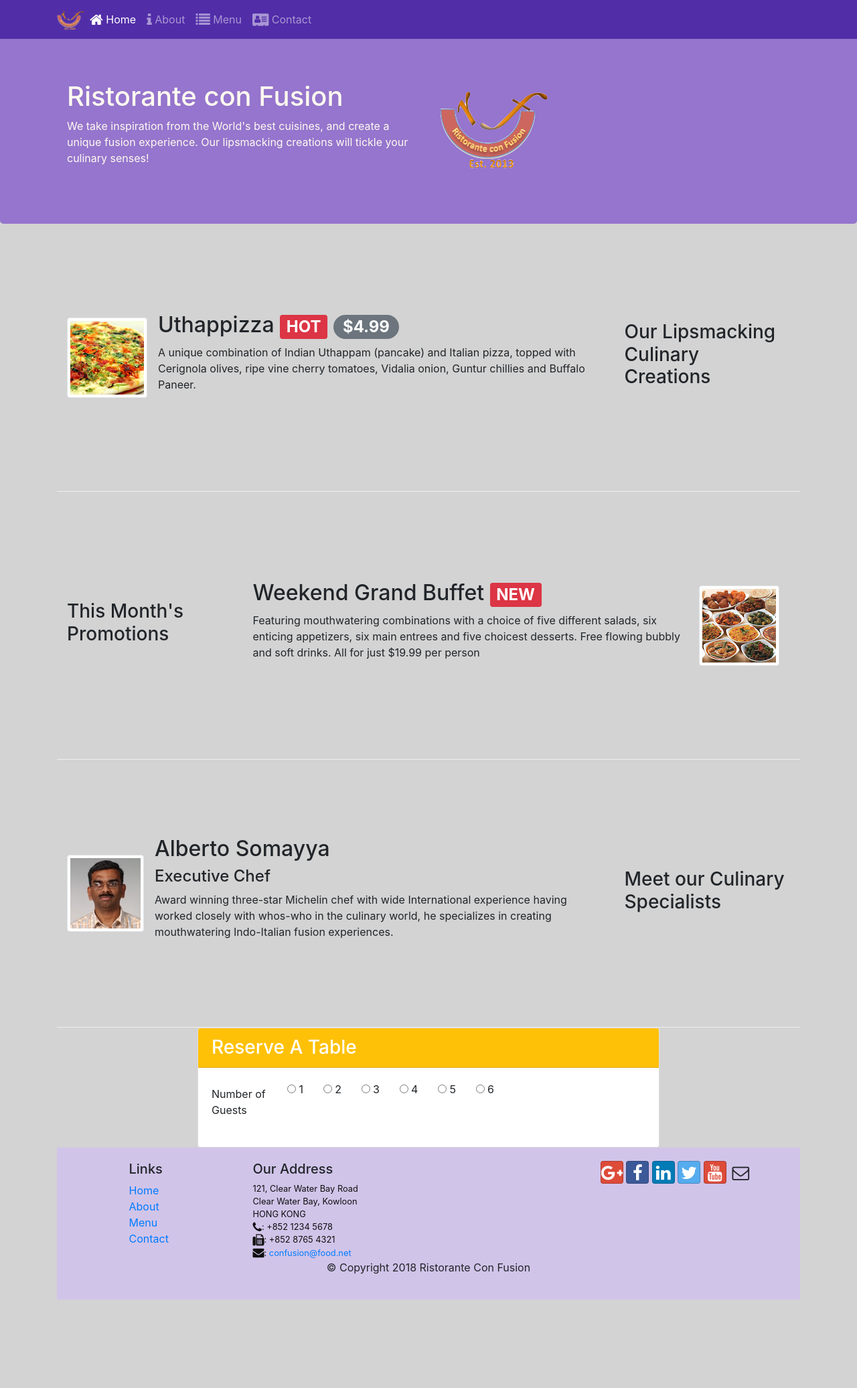
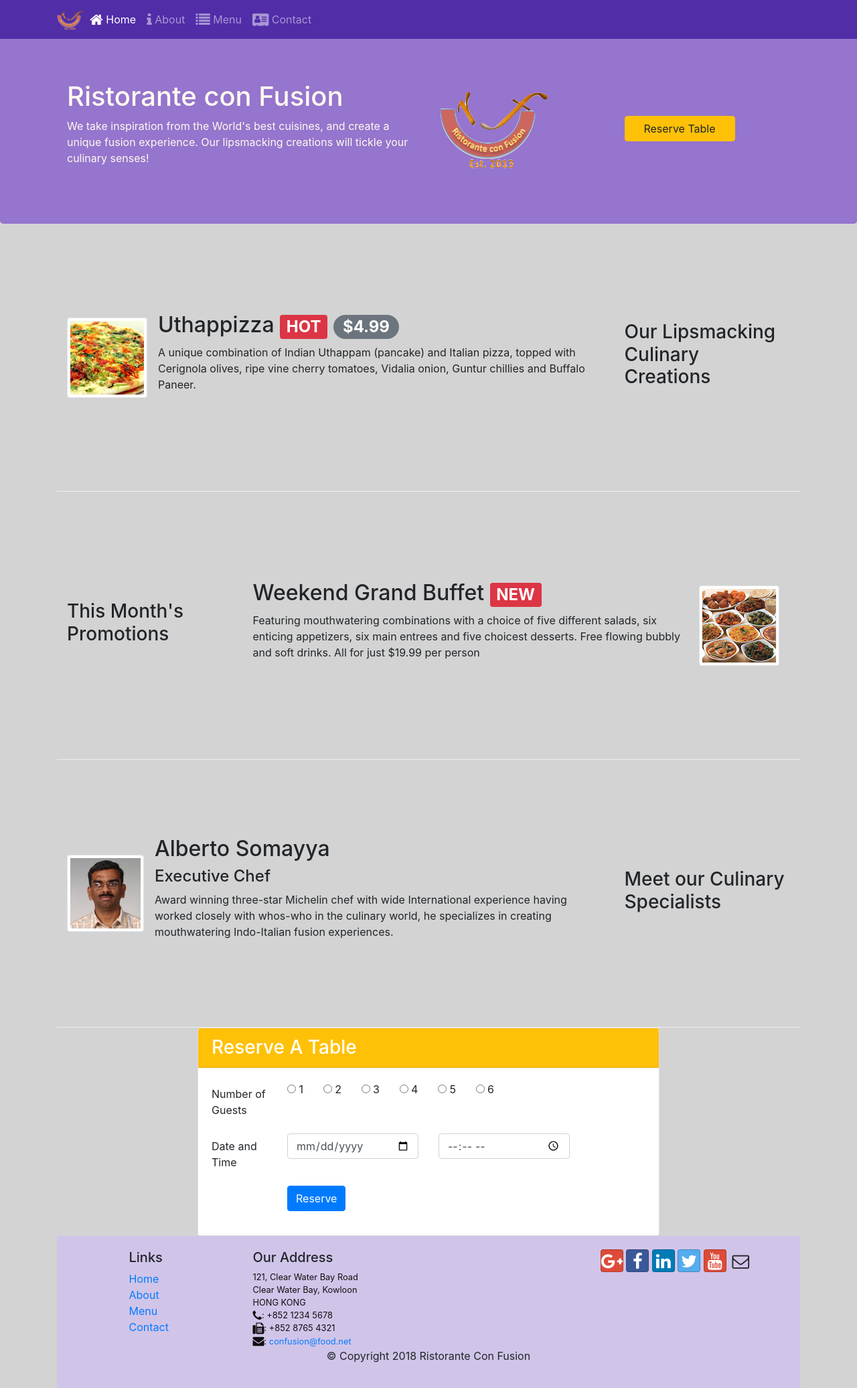
Before and after one commit to cwilliamson29/conFusion, a website: page index.html in a window 1280 px wide. Shown: the whole page at 67% size. Before the commit the page ends 1940 px from the top, so only its background shows below. Drawn offline with nearby package versions, Linux system fonts and the light colour scheme.

Commit message:
finishing index

```diff
--- a/index.html
+++ b/index.html
@@ -7,6 +7,8 @@
     <meta http-equiv="X-UA-Compatible" content="ie=edge" />
 
     <link rel="stylesheet" href="https://stackpath.bootstrapcdn.com/bootstrap/4.4.1/css/bootstrap.min.css" integrity="sha384-Vkoo8x4CGsO3+Hhxv8T/Q5PaXtkKtu6ug5TOeNV6gBiFeWPGFN9MuhOf23Q9Ifjh" crossorigin="anonymous" />
+    <link rel="stylesheet" href="https://cdnjs.cloudflare.com/ajax/libs/font-awesome/4.7.0/css/font-awesome.min.css">
+    <link rel="stylesheet" href="https://cdnjs.cloudflare.com/ajax/libs/bootstrap-social/5.1.1/bootstrap-social.min.css">
 
     <link rel="stylesheet" href="node_modules/font-awesome/css/font-awesome.min.css" />
     <link rel="stylesheet" href="node_modules/bootstrap-social/bootstrap-social.css" />
@@ -38,14 +40,17 @@
     <header class="jumbotron">
         <div class="container">
             <div class="row row-header">
-                <div class="col-12 col-sm-6">
+                <div class="col-md-6 col-sm-9">
                     <h1>Ristorante con Fusion</h1>
                     <p>
                         We take inspiration from the World's best cuisines, and create a unique fusion experience. Our lipsmacking creations will tickle your culinary senses!
                     </p>
                 </div>
-                <div class="col-12 col-sm align-self-center">
+                <div class="col-md-3 col-sm-10 align-self-center">
                     <img src="./img/logo.png" class="img-fluid">
+                </div>
+                <div class="col-md-3 col-sm-12 align-self-center align-items-center">
+                    <button class="col-md-8 btn btn-warning" onclick="window.location.href='#reserve_table'">Reserve Table</button>
                 </div>
             </div>
         </div>
@@ -79,9 +84,12 @@
                 <div class="media">
                     <div class="media-body">
                         <h2>Weekend Grand Buffet <span class="badge badge-danger">NEW</span></h2>
+                        <div class="d-none d-sm-block">
                             <p>
                                 Featuring mouthwatering combinations with a choice of five different salads, six enticing appetizers, six main entrees and five choicest desserts. Free flowing bubbly and soft drinks. All for just $19.99 per person
                             </p>
+                        </div>
+
                     </div>
                     <img class="d-flex mr-3 img-thumbnail align-self-center" src="img/buffet.png" alt="Alberto">
                 </div>
@@ -99,9 +107,12 @@
                     <div class="media-body">
                         <h2>Alberto Somayya</h2>
                         <h4>Executive Chef</h4>
+                        <div class="d-none d-sm-block">
                             <p>
                                 Award winning three-star Michelin chef with wide International experience having worked closely with whos-who in the culinary world, he specializes in creating mouthwatering Indo-Italian fusion experiences.
                             </p>
+                        </div>
+
                     </div>
                 </div>
 
@@ -112,7 +123,7 @@
             <div class="col col-sm col-md col-lg-8">
                 <div class="card mx-auto">
                     <h3 class="card-header bg-warning text-white">Reserve A Table</h3>
-                    <div class="card-body">
+                    <div class="card-body" id="reserve_table">
                         <form>
                             <fieldset class="form-group">
                                 <div class="row">
@@ -127,6 +138,20 @@
                                     </div>
                                 </div>
                             </fieldset>
+                            <div class="form-group row">
+                                <label for="datentime" class="col-md-2 col-form-label">Date and Time</label>
+                                <div class="col-md-4">
+                                    <input type="date" class="form-control" id="date" name="datentime" placeholder="Date">
+                                </div>
+                                <div class="col-md-4">
+                                    <input type="time" class="form-control" id="date" name="datentime" placeholder="Time">
+                                </div>
+                            </div>
+                            <div class="form-group row">
+                                <div class="offset-md-2 col-md-10">
+                                    <button type="submit" class="btn btn-primary">Reserve</button>
+                                </div>
+                            </div>
                         </form>
                         </dl>
                     </div>
```
Lines whose indentation alone changed are shown as unchanged.
